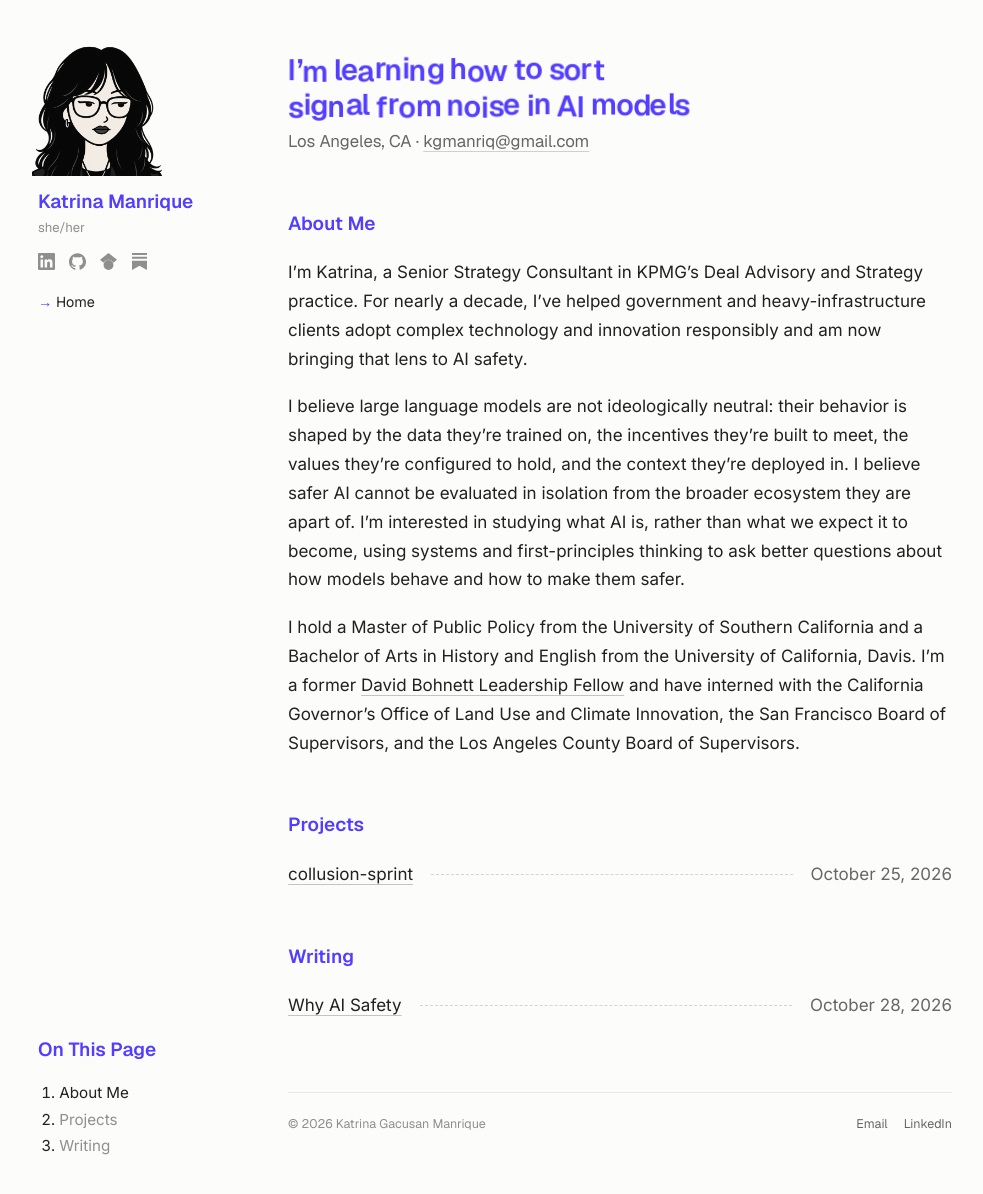
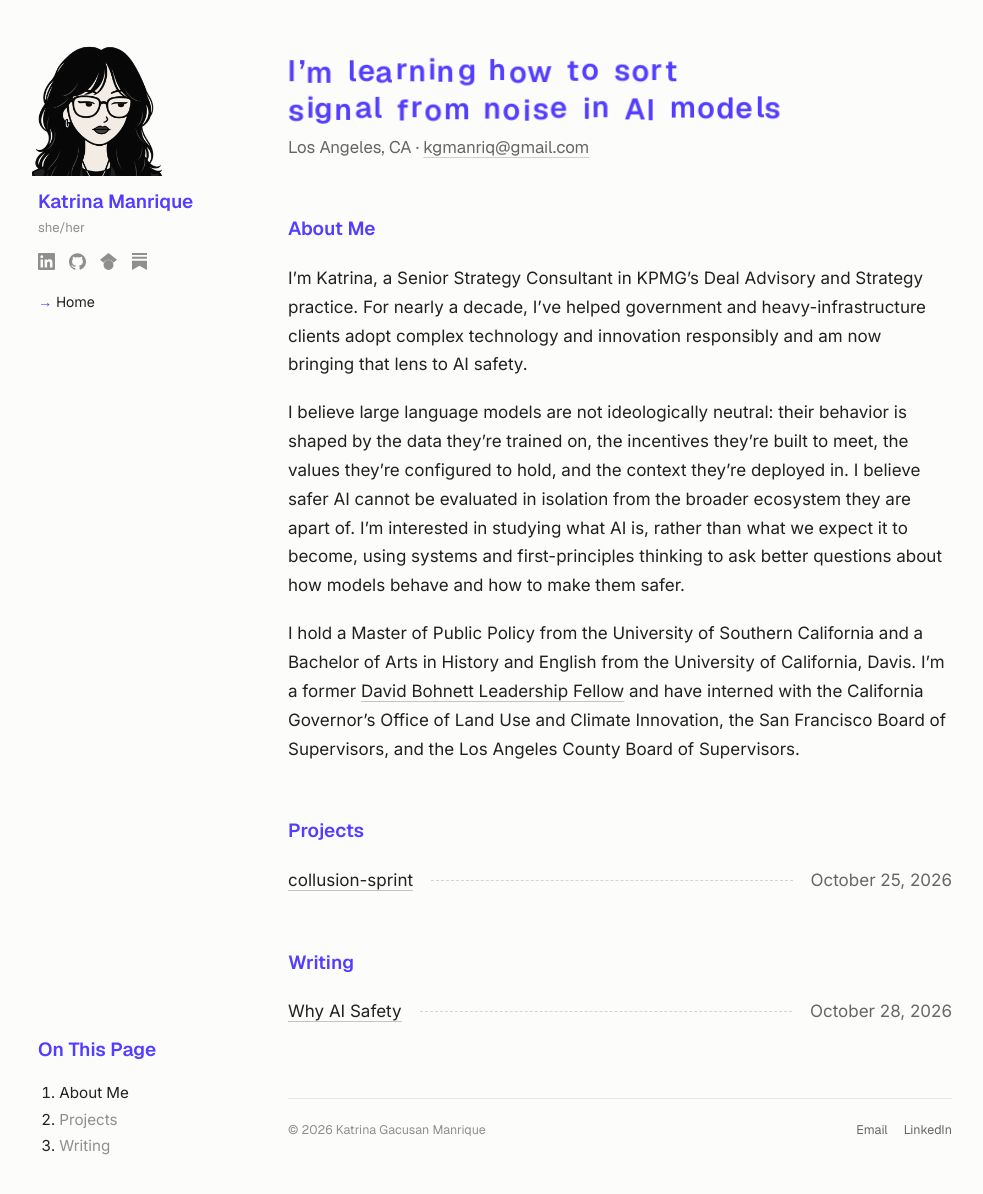
Before and after one commit to kgmanriq/kgmanriq.github.io, a Jekyll site: the page built from index.html, in a window 1280 px wide and 1204 px high. Shown: the top 1194 px of the window, without its empty margins (10-993 px from the left). Built offline with Jekyll 4.4.1, drawn with Linux system fonts in a browser that asks for light colours.

Commit message:
Add letter spacing to headline
Co-Authored-By: Claude Opus 5.5 <noreply@anthropic.com>
Claude-Session: https://claude.ai/code/session_01EuuEgRVzQ3seSDn6GstdDW

```diff
--- a/assets/css/style.css
+++ b/assets/css/style.css
@@ -189,6 +189,6 @@ p { margin: 0 0 1.1em; }
 @media (max-width: 760px) { .avatar { width: 84px; margin-bottom: 8px; } }
 
 /* ---------- Headline with drifting, magnifying letters ---------- */
-.mdr { line-height: 1.3; text-wrap: balance; }
+.page-head h1.mdr { line-height: 1.3; text-wrap: balance; letter-spacing: 0.05em; word-spacing: 0.15em; }
 .mdr .mdr-word { display: inline-block; white-space: nowrap; }
 .mdr .mdr-ch { display: inline-block; transform-origin: 50% 60%; will-change: transform; }
```
